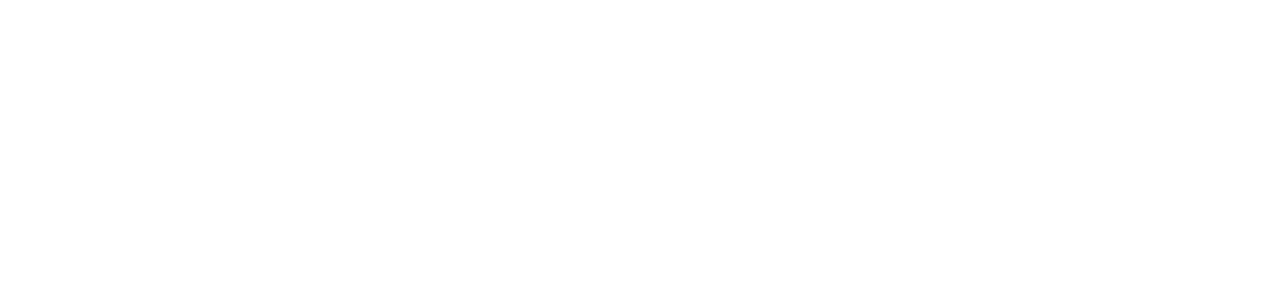
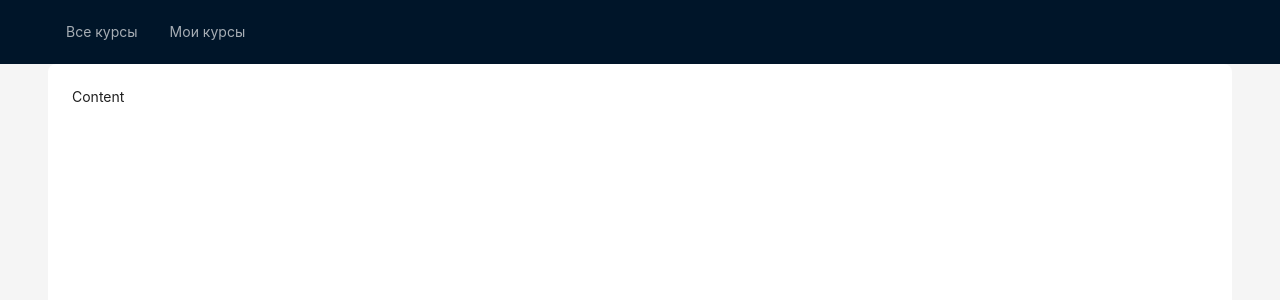
Before and after one commit to MaksimSakhnov/csit-hakaton, a React (Vite) app in the folder components/frontend/: page / in a window 1280 px wide. Before the commit this address had no page. Shown: the top 300 px of the page. Built offline with nearby package versions, Linux system fonts and the light colour scheme.

Commit message:
[Препод] сделан layout

```diff
--- a/components/frontend/src/App.tsx
+++ b/components/frontend/src/App.tsx
@@ -1,15 +1,18 @@
 import './App.css'
-import {Route, Routes } from 'react-router-dom'
-import {ADMIN} from "./routes/route";
+import {Route, Routes} from 'react-router-dom'
+import {ADMIN, MAIN} from "./routes/route";
 import PageAdmin from "./pages/PageAdmin";
+import PageMain from "./pages/PageMain";
 
 function App() {
 
-  return <Routes>
-    <Route path={ADMIN} element={<PageAdmin />} />
+    return(
+        <Routes>
+            <Route path={ADMIN} element={<PageAdmin/>}/>
+            <Route path={MAIN} element={<PageMain/>}/>
 
-  </Routes>
-
+        </Routes>
+    )
 }
 
 export default App
--- a/components/frontend/src/components/CreateCourseModal/CreateCourseModal.type.ts
+++ b/components/frontend/src/components/CreateCourseModal/CreateCourseModal.type.ts
@@ -4,7 +4,7 @@
 export type CreateCourseModalProps = {
     register: UseFormRegister<ICreateCourse>;
     handleSubmit: UseFormHandleSubmit<ICreateCourse>;
-    onSubmit: () => void;
+    onSubmit: (data: ICreateCourse) => void;
     open: boolean;
     closeWindow: () => void
 
--- a/components/frontend/src/containers/CreateCourseModalContainer/CreateCourseModalContainer.tsx
+++ b/components/frontend/src/containers/CreateCourseModalContainer/CreateCourseModalContainer.tsx
@@ -1,5 +1,4 @@
 import { useForm} from "react-hook-form";
-import {CreateTeacherModal} from "../../components/CreateTeacherModal/CreateTeacherModal";
 import {ICreateCourse} from "../../store/admin/adminSlice.type";
 import {CreateCourseModalProps} from "./CreateCourseModal.type";
 import CreateCourseModal from "../../components/CreateCourseModal";
--- /dev/null
+++ b/components/frontend/src/pages/PageMain/PageMain.tsx
@@ -0,0 +1,76 @@
+import {LaptopOutlined, NotificationOutlined, UserOutlined} from '@ant-design/icons';
+import type {MenuProps} from 'antd';
+import {Layout, Menu, theme} from 'antd';
+import {createElement} from "react";
+
+const {Header, Content, Footer, Sider} = Layout;
+
+const items1: MenuProps['items'] = [
+    {
+        key: 'all',
+        label: 'Все курсы'
+    },
+    {
+        key: 'my',
+        label: 'Мои курсы',
+    }
+];
+
+const items2: MenuProps['items'] = [UserOutlined, LaptopOutlined, NotificationOutlined].map(
+    (icon, index) => {
+        const key = String(index + 1);
+
+        return {
+            key: `sub${key}`,
+            icon: createElement(icon),
+            label: `subnav ${key}`,
+
+            children: new Array(4).fill(null).map((_, j) => {
+                const subKey = index * 4 + j + 1;
+                return {
+                    key: subKey,
+                    label: `option${subKey}`,
+                };
+            }),
+        };
+    },
+);
+
+export function PageMain() {
+
+    const {
+        token: {colorBgContainer, borderRadiusLG},
+    } = theme.useToken();
+
+
+    return <Layout style={{height: '100vh'}}>
+        <Header style={{display: 'flex', alignItems: 'center'}}>
+            <div className="demo-logo"/>
+            <Menu
+                theme="dark"
+                mode="horizontal"
+                defaultSelectedKeys={['2']}
+                items={items1}
+                style={{flex: 1, minWidth: 0}}
+            />
+        </Header>
+        <Content style={{padding: '0 48px'}}>
+
+            <Layout
+                style={{padding: '24px 0', background: colorBgContainer, borderRadius: borderRadiusLG, height: '90%'}}
+            >
+                {/*<Sider style={{background: colorBgContainer}} width={200}>*/}
+                {/*    <Menu*/}
+                {/*        mode="inline"*/}
+                {/*        defaultSelectedKeys={['1']}*/}
+                {/*        defaultOpenKeys={['sub1']}*/}
+                {/*        style={{height: '100%'}}*/}
+                {/*        items={items2}*/}
+                {/*    />*/}
+                {/*</Sider>*/}
+                <Content style={{padding: '0 24px', minHeight: 280}}>Content</Content>
+            </Layout>
+        </Content>
+
+    </Layout>
+}
--- /dev/null
+++ b/components/frontend/src/pages/PageMain/index.ts
@@ -0,0 +1,3 @@
+import {PageMain} from "./PageMain";
+
+export default PageMain
--- a/components/frontend/src/routes/route.ts
+++ b/components/frontend/src/routes/route.ts
@@ -1 +1,2 @@
 export const ADMIN = '/admin';
+export const MAIN = '';
--- /dev/null
+++ b/components/frontend/src/store/app/appSlice.ts
@@ -0,0 +1,15 @@
+import { createSlice } from "@reduxjs/toolkit"
+import { appInitialState} from "./initialState";
+
+
+
+export const appSlice = createSlice({
+    name: 'app',
+    initialState: appInitialState,
+    reducers: {
+
+    },
+})
+
+
+export default appSlice.reducer
--- /dev/null
+++ b/components/frontend/src/store/app/appSlice.type.ts
@@ -0,0 +1,4 @@
+export enum appRole  {
+    STUDENT = 'STUDENT',
+    TEACHER = 'TEACHER',
+}
--- /dev/null
+++ b/components/frontend/src/store/app/initialState.ts
@@ -0,0 +1,6 @@
+import {appRole} from "./appSlice.type";
+
+
+export const appInitialState = {
+    role: appRole.STUDENT as appRole,
+}
--- a/components/frontend/src/store/store.ts
+++ b/components/frontend/src/store/store.ts
@@ -1,11 +1,13 @@
 import { configureStore } from "@reduxjs/toolkit"
 import userReducer from './user/userSlice'
 import adminReducer from './admin/adminSlice'
+import appReducer from './app/appSlice'
 
 export const store = configureStore({
     reducer: {
         user: userReducer,
-        admin: adminReducer
+        admin: adminReducer,
+        app: appReducer
     },
 })
 
```
Also changed, not shown: components/frontend/src/store/app/selectors.ts (added, +9 -0 lines).
